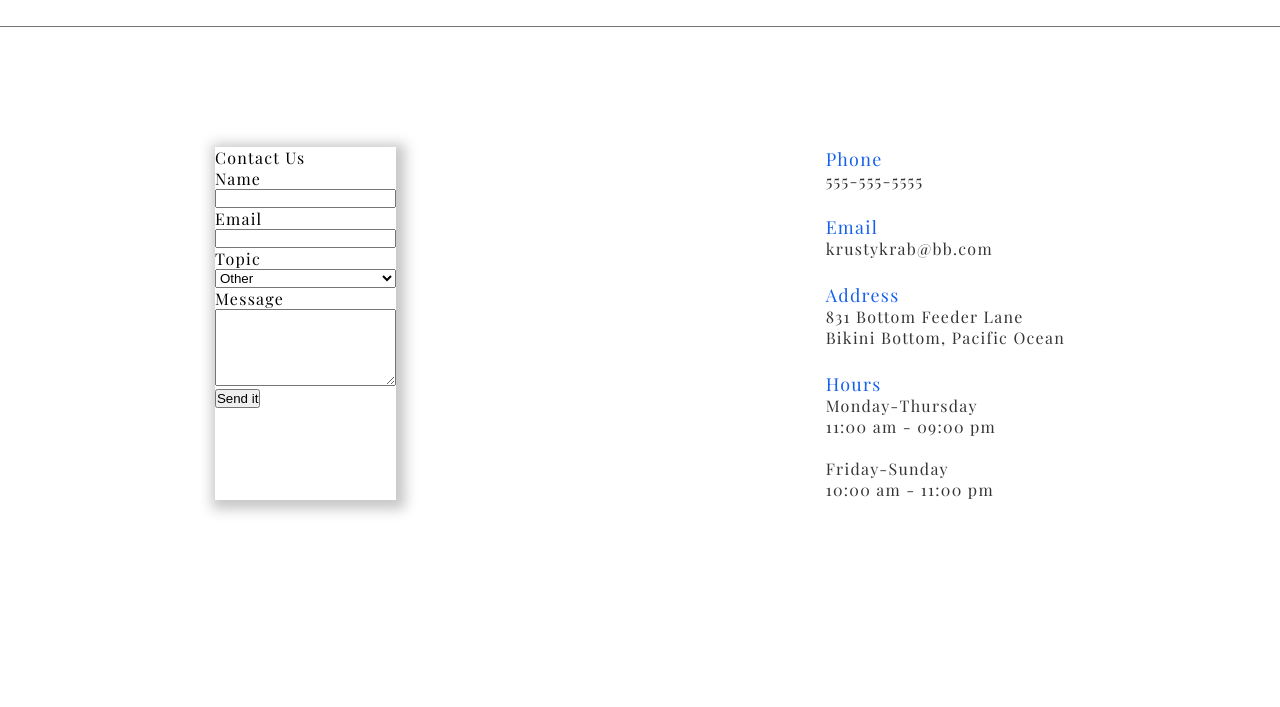
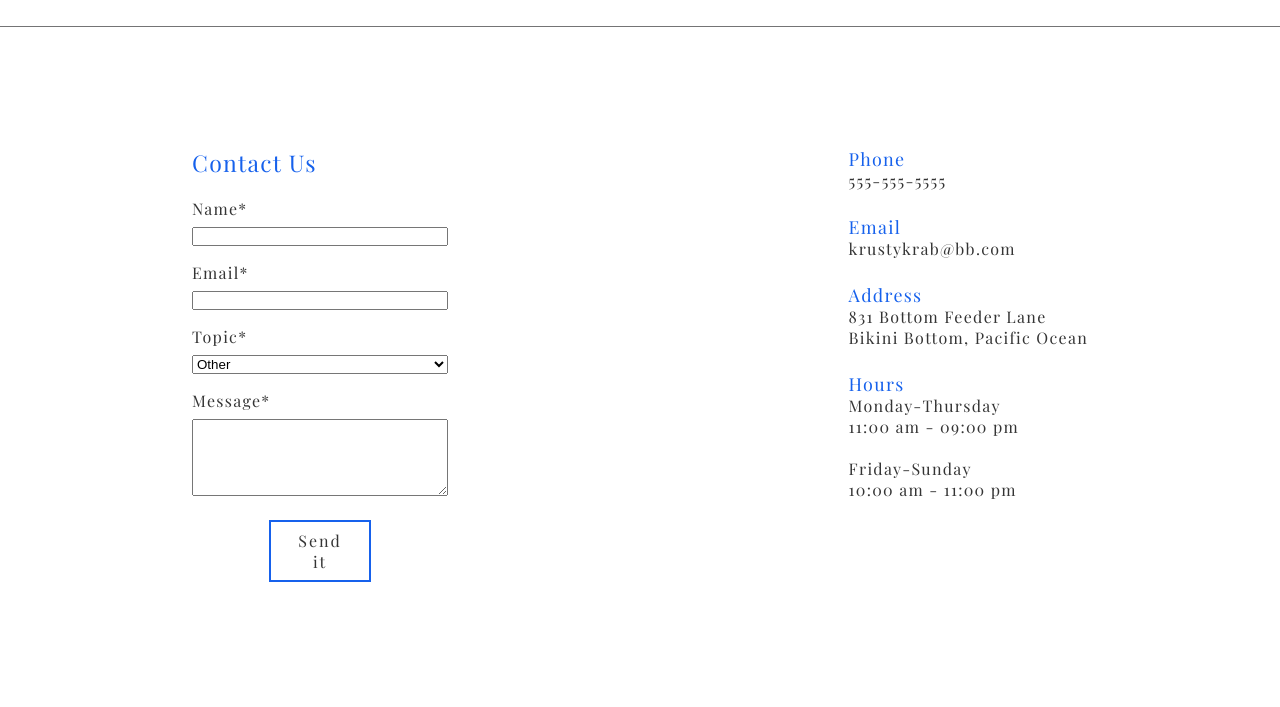
Before and after one commit to luaroxy/odin-restaurantpage, a website built with webpack: page dist/index.html in a window 1280 px wide. Shown: the part 93-800 px from the top of the page. Built offline with nearby package versions, Linux system fonts and the light colour scheme.

Commit message:
Completed contact page

```diff
--- a/src/contact.js
+++ b/src/contact.js
@@ -46,7 +46,7 @@ function page_load(){
         nameContainer.classList.add('inputContainer');
         const nameLabelForm = document.createElement('label');
         nameLabelForm.setAttribute("for", "name");
-        nameLabelForm.textContent = "Name";
+        nameLabelForm.textContent = "Name*";
         nameContainer.appendChild(nameLabelForm);
         const nameInputForm = document.createElement('input');
         nameInputForm.setAttribute("type", "text");
@@ -59,7 +59,7 @@ function page_load(){
         emailContainer.classList.add('inputContainer');
         const emailLabelForm = document.createElement('label');
         emailLabelForm.setAttribute("for", "email");
-        emailLabelForm.textContent = "Email";
+        emailLabelForm.textContent = "Email*";
         emailContainer.appendChild(emailLabelForm);
         const emailInputForm = document.createElement('input');
         emailInputForm.setAttribute("type", "email");
@@ -72,7 +72,7 @@ function page_load(){
         topicContainer.classList.add('inputContainer');
         const topicLabelForm = document.createElement('label');
         topicLabelForm.setAttribute("for", "topic");
-        topicLabelForm.textContent = "Topic";
+        topicLabelForm.textContent = "Topic*";
         topicContainer.appendChild(topicLabelForm);
         const topicInputForm = document.createElement('select');
         topicInputForm.setAttribute("name", "topic");
@@ -101,7 +101,7 @@ function page_load(){
         messageContainer.classList.add('inputContainer');
         const messageLabelForm = document.createElement('label');
         messageLabelForm.setAttribute("for", "message");
-        messageLabelForm.textContent = "Message";
+        messageLabelForm.textContent = "Message*";
         messageContainer.appendChild(messageLabelForm);
         const messageInputForm = document.createElement('textarea');
         messageInputForm.setAttribute("name", "message");
@@ -110,15 +110,18 @@ function page_load(){
         messageInputForm.setAttribute("rows","5");
         messageContainer.appendChild(messageInputForm);
 
+        const buttonContainer = document.createElement('div');
+        buttonContainer.classList.add('buttonContainer');
         const button = document.createElement('button');
         button.textContent = "Send it";
         button.setAttribute("type", "submit");
+        buttonContainer.appendChild(button);
 
         contactFormContainer.appendChild(nameContainer);
         contactFormContainer.appendChild(emailContainer);
         contactFormContainer.appendChild(topicContainer);
         contactFormContainer.appendChild(messageContainer);
-        contactFormContainer.appendChild(button);
+        contactFormContainer.appendChild(buttonContainer);
 
         contactForm.appendChild(contactFormContainer);
 
--- a/src/style.css
+++ b/src/style.css
@@ -123,7 +123,7 @@ body {
   font-weight: 550;
 }
 
-.about button {
+.about button, .contactForm button{
 	background: none;
 	color: inherit;
 	border: 2px solid rgb(22, 97, 236);
@@ -135,7 +135,7 @@ body {
   letter-spacing: 0.25vw;
 }
 
-.about button:hover{
+.about button:hover, .contactForm button:hover{
   border: 2px solid white;
   background-color: rgba(22, 97, 236, 0.788);
   color: white;
@@ -239,19 +239,14 @@ body {
 /* ****** C O N T A C T ******* */
 
 .contactSection{
-  padding: 30vh 0;
+  padding: 30vh 15vw;
   display: flex;
-  justify-content: space-around;
+  justify-content: space-between;
 }
 
 .inputContainer{
   display: flex;
   flex-direction: column;
-}
-
-.contactForm{
-  box-shadow: 3px 3px 12px 6px #8888887a;
-
 }
 
 .contactInfo{
@@ -271,13 +266,40 @@ body {
 .ourTeam{
   display: flex;
   flex-direction: column;
-  padding: 10vh 10vw;
+  padding: 10vh 15vw;
   gap: 5vh;
 }
 
-.ourTeam p{
+.ourTeam p, .contactForm p{
   color: rgb(22, 97, 236);
   font-size: clamp(1rem, 1.8vw, 4rem);
+}
+
+.contactFormContainer{
+  display:flex;
+  flex-direction: column;
+  gap: 2vh;
+  font-size: clamp(1rem, 1.25vw, 2rem);
+  color: rgba(0, 0, 0, 0.795);
+  width: 20vw;
+  margin-top: 2.5vh;
+}
+
+.contactForm button{
+  padding: clamp(0.5vh, 1vh, 2vh) clamp(0.5vw, 1.5vw, 2vw);
+  font-size: clamp(1rem, 1vw, 2rem);
+  letter-spacing: 0.15vw;
+  width: 40%;
+}
+
+.inputContainer{
+  gap: 1vh;
+}
+
+.buttonContainer{
+  display: flex;
+  justify-content: center;
+  margin-top: 1vh;
 }
 
 .teamMembers{
```
Also changed, not shown: dist/main.js.
